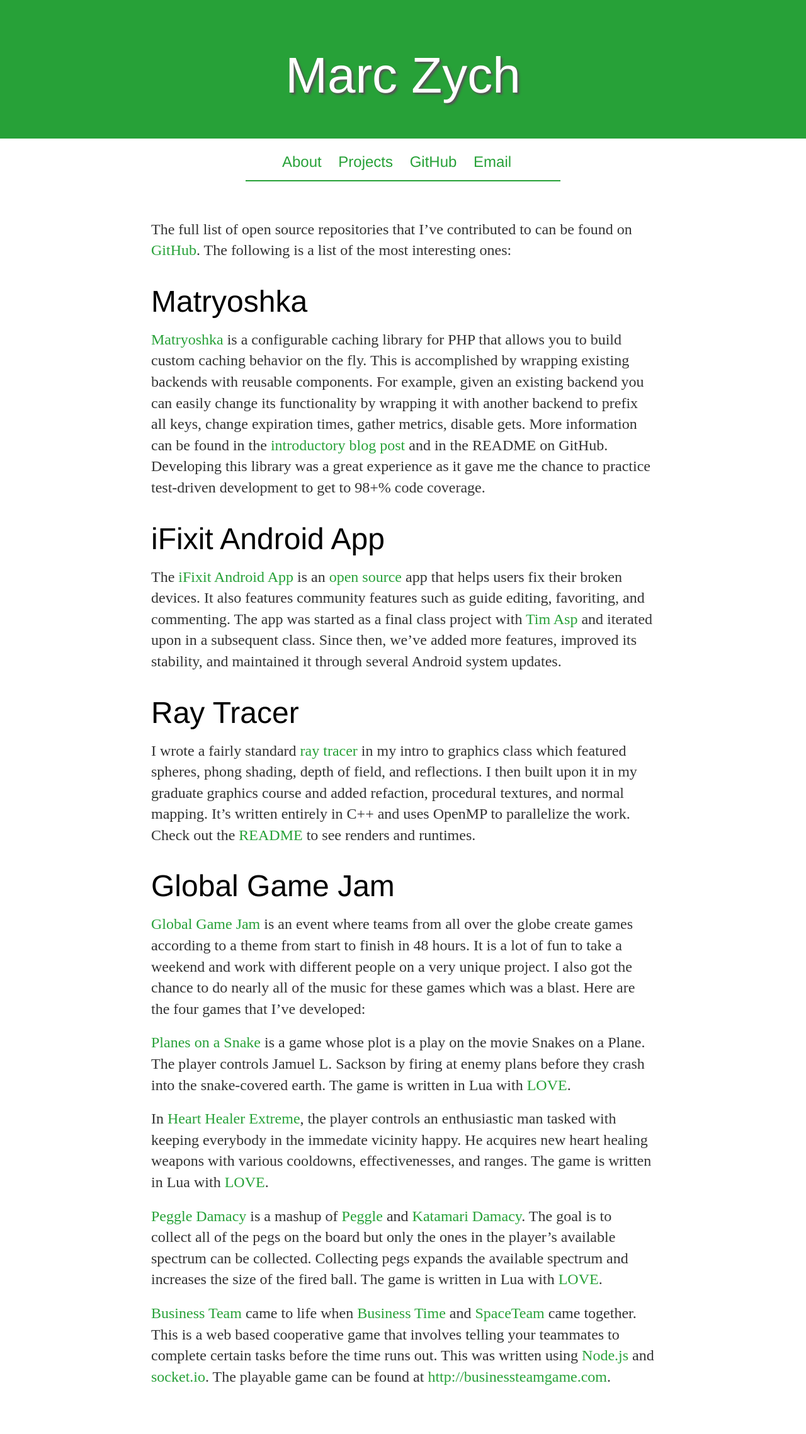
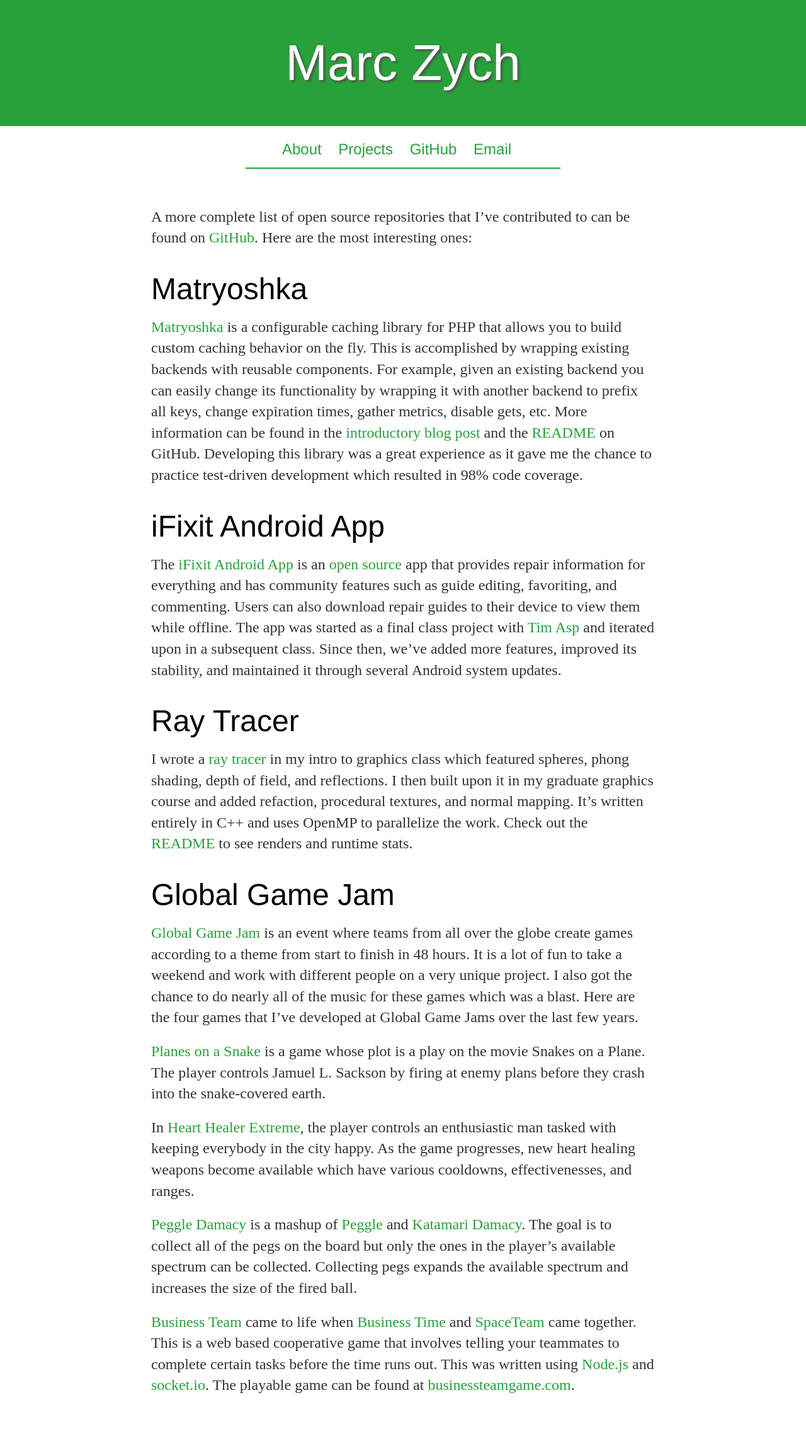
Before and after one commit to marczych/marczych.github.io, a Jekyll site: the page built from projects/index.md, in a window 1280 px wide. Shown: the whole page at 63% size. Built offline with Jekyll 4.4.1, drawn with Linux system fonts in a browser that asks for light colours; Markdown is read by kramdown in place of the engine named in the settings.

Commit message:
Copy updates

```diff
--- a/css/main.css
+++ b/css/main.css
@@ -156,6 +156,7 @@ a.site-title:hover {
 
 .site-title h1 {
    font-size: 5em;
+   margin-top: 20px;
 }
 
 .content {
--- a/projects/index.md
+++ b/projects/index.md
@@ -4,55 +4,52 @@ title: Projects - Marc Zych
 name: projects
 ---
 
-The full list of open source repositories that I've contributed to can be found on [GitHub].
-The following is a list of the most interesting ones:
+A more complete list of open source repositories that I've contributed to can be found on [GitHub].
+Here are the most interesting ones:
 
 # Matryoshka
 
 [Matryoshka] is a configurable caching library for PHP that allows you to build custom caching behavior on the fly.
 This is accomplished by wrapping existing backends with reusable components.
-For example, given an existing backend you can easily change its functionality by wrapping it with another backend to prefix all keys, change expiration times, gather metrics, disable gets.
-More information can be found in the [introductory blog post][Matryoshka post] and in the README on GitHub.
-Developing this library was a great experience as it gave me the chance to practice test-driven development to get to 98+% code coverage.
+For example, given an existing backend you can easily change its functionality by wrapping it with another backend to prefix all keys, change expiration times, gather metrics, disable gets, etc.
+More information can be found in the [introductory blog post][Matryoshka post] and the [README][Matryoshka README] on GitHub.
+Developing this library was a great experience as it gave me the chance to practice test-driven development which resulted in 98% code coverage.
 
 # iFixit Android App
 
-The [iFixit Android App] is an [open source][iFixitAndroid repo] app that helps users fix their broken devices.
-It also features community features such as guide editing, favoriting, and commenting.
+The [iFixit Android App] is an [open source][iFixitAndroid repo] app that provides repair information for everything and has community features such as guide editing, favoriting, and commenting.
+Users can also download repair guides to their device to view them while offline.
 The app was started as a final class project with [Tim Asp] and iterated upon in a subsequent class.
 Since then, we've added more features, improved its stability, and maintained it through several Android system updates.
 
 # Ray Tracer
 
-I wrote a fairly standard [ray tracer] in my intro to graphics class which featured spheres, phong shading, depth of field, and reflections.
+I wrote a [ray tracer] in my intro to graphics class which featured spheres, phong shading, depth of field, and reflections.
 I then built upon it in my graduate graphics course and added refaction, procedural textures, and normal mapping.
 It's written entirely in C++ and uses OpenMP to parallelize the work.
-Check out the [README][ray tracer README] to see renders and runtimes.
+Check out the [README][ray tracer README] to see renders and runtime stats.
 
 # Global Game Jam
 
 [Global Game Jam] is an event where teams from all over the globe create games according to a theme from start to finish in 48 hours.
 It is a lot of fun to take a weekend and work with different people on a very unique project.
 I also got the chance to do nearly all of the music for these games which was a blast.
-Here are the four games that I've developed:
+Here are the four games that I've developed at Global Game Jams over the last few years.
 
 _[Planes on a Snake]_ is a game whose plot is a play on the movie Snakes on a Plane.
 The player controls Jamuel L. Sackson by firing at enemy plans before they crash into the snake-covered earth.
-The game is written in Lua with [LOVE].
 
-In _[Heart Healer Extreme]_, the player controls an enthusiastic man tasked with keeping everybody in the immedate vicinity happy.
-He acquires new heart healing weapons with various cooldowns, effectivenesses, and ranges.
-The game is written in Lua with [LOVE].
+In _[Heart Healer Extreme]_, the player controls an enthusiastic man tasked with keeping everybody in the city happy.
+As the game progresses, new heart healing weapons become available which have various cooldowns, effectivenesses, and ranges.
 
 [Peggle Damacy] is a mashup of [Peggle] and [Katamari Damacy].
 The goal is to collect all of the pegs on the board but only the ones in the player's available spectrum can be collected.
 Collecting pegs expands the available spectrum and increases the size of the fired ball.
-The game is written in Lua with [LOVE].
 
 [Business Team] came to life when [Business Time] and [SpaceTeam] came together.
 This is a web based cooperative game that involves telling your teammates to complete certain tasks before the time runs out.
 This was written using [Node.js] and [socket.io].
-The playable game can be found at <http://businessteamgame.com>.
+The playable game can be found at [businessteamgame.com].
 
 
 [GitHub]: https://github.com/marczych
```
Also changed, not shown: other parts of projects/index.md (+2 -0 lines), index.md (+5 -5 lines).
